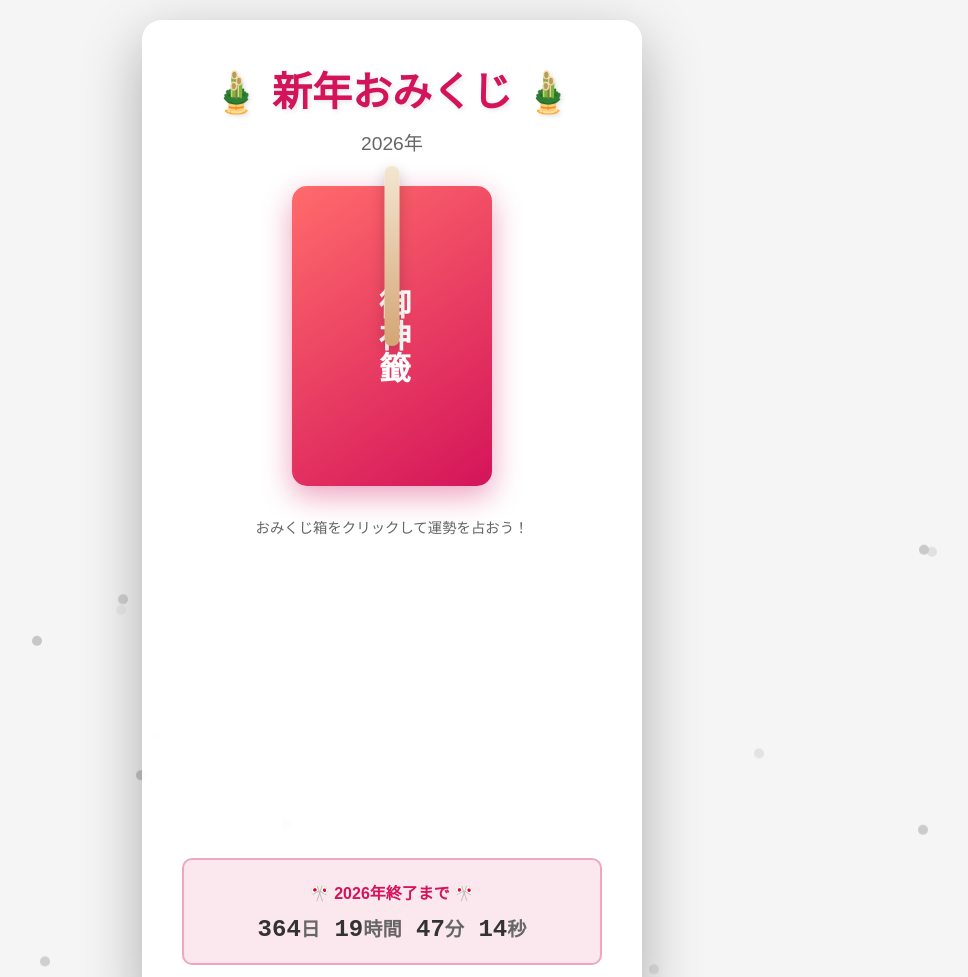
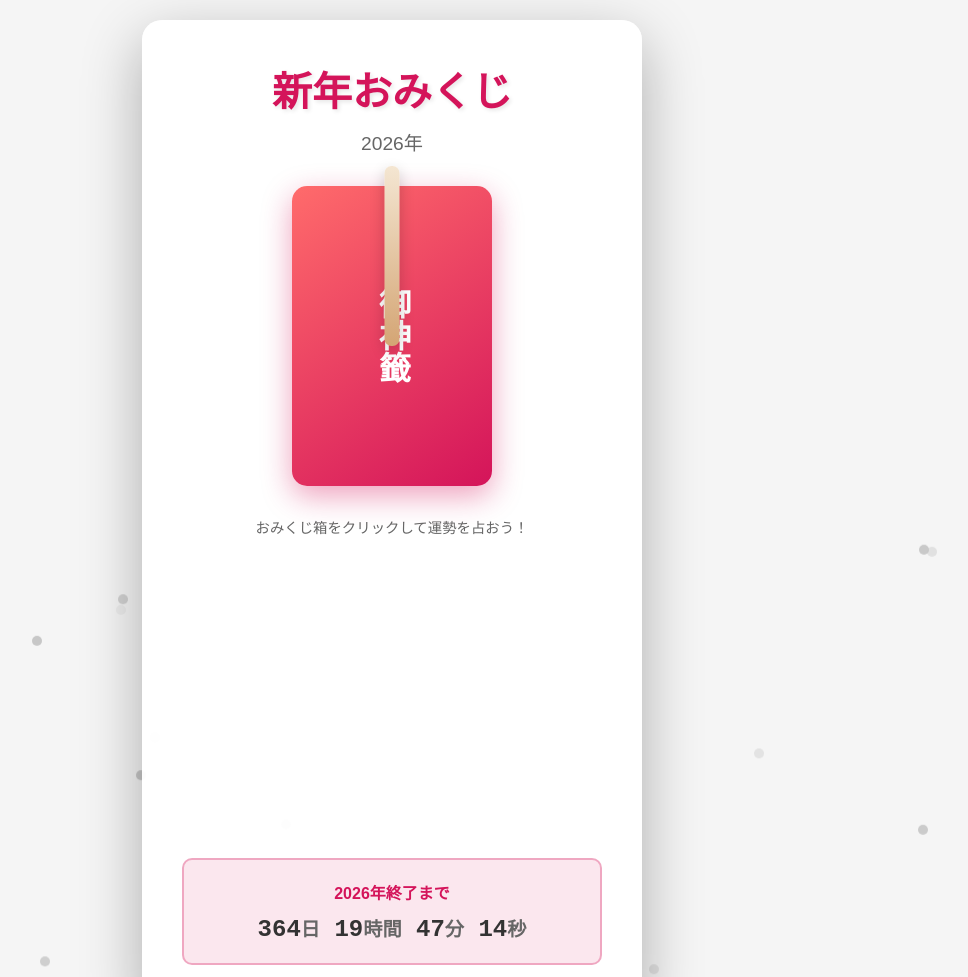
Before and after one commit to nazoakasa/omi, a plain HTML site: page index.html in a window 1280 px wide. Shown: the top 977 px of the page, without its empty margins (248-1216 px from the left). Drawn offline with Linux system fonts and the light colour scheme.

Commit message:
絵文字ちょっと消した

```diff
--- a/index.html
+++ b/index.html
@@ -212,7 +212,7 @@
 </head>
 <body>
     <div class="container">
-        <h1>🎍 新年おみくじ 🎍</h1>
+        <h1> 新年おみくじ</h1>
         <div class="year">2026年</div>
 
         <div id="omikujiBox" class="omikuji-box">
@@ -245,7 +245,7 @@
         </div>
 
         <div class="countdown">
-            <div class="countdown-title">🎌 2026年終了まで 🎌</div>
+            <div class="countdown-title">2026年終了まで</div>
             <div class="countdown-timer" id="countdown">計算中...</div>
         </div>
     </div>
```
